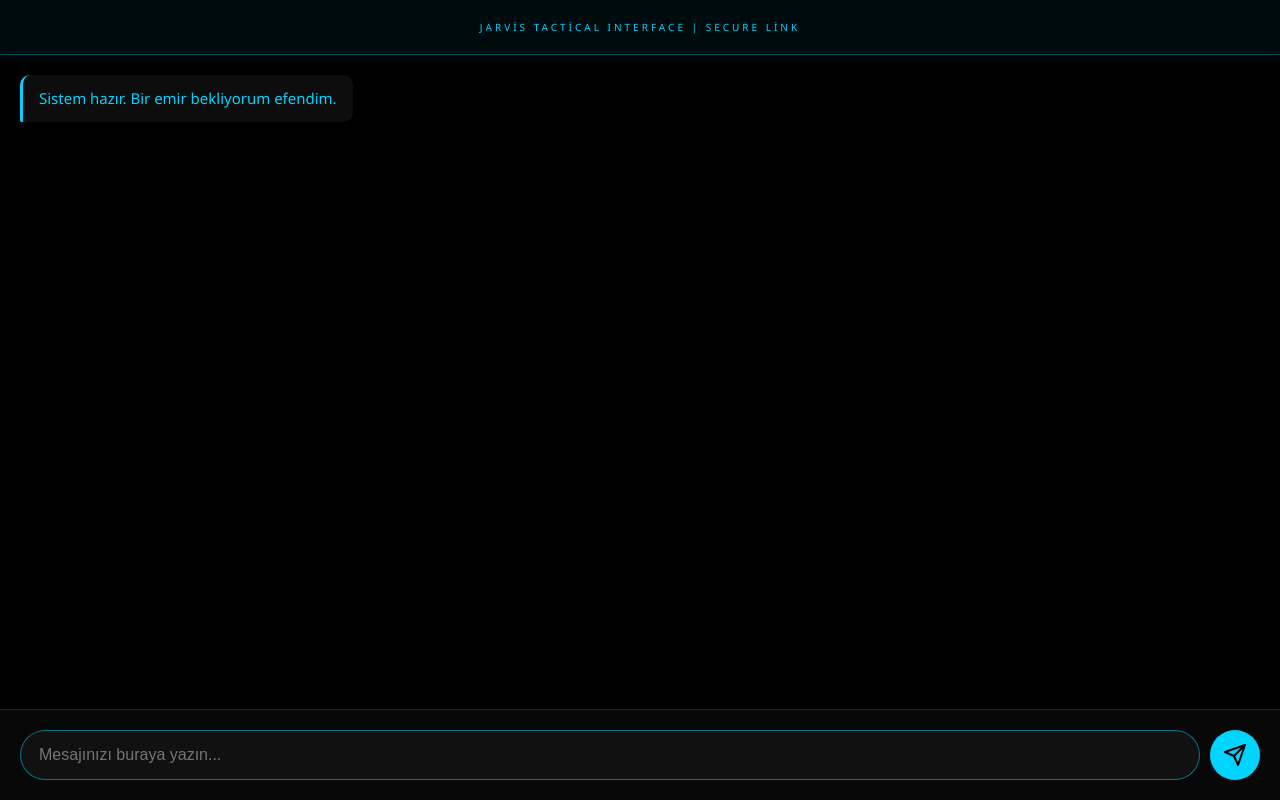
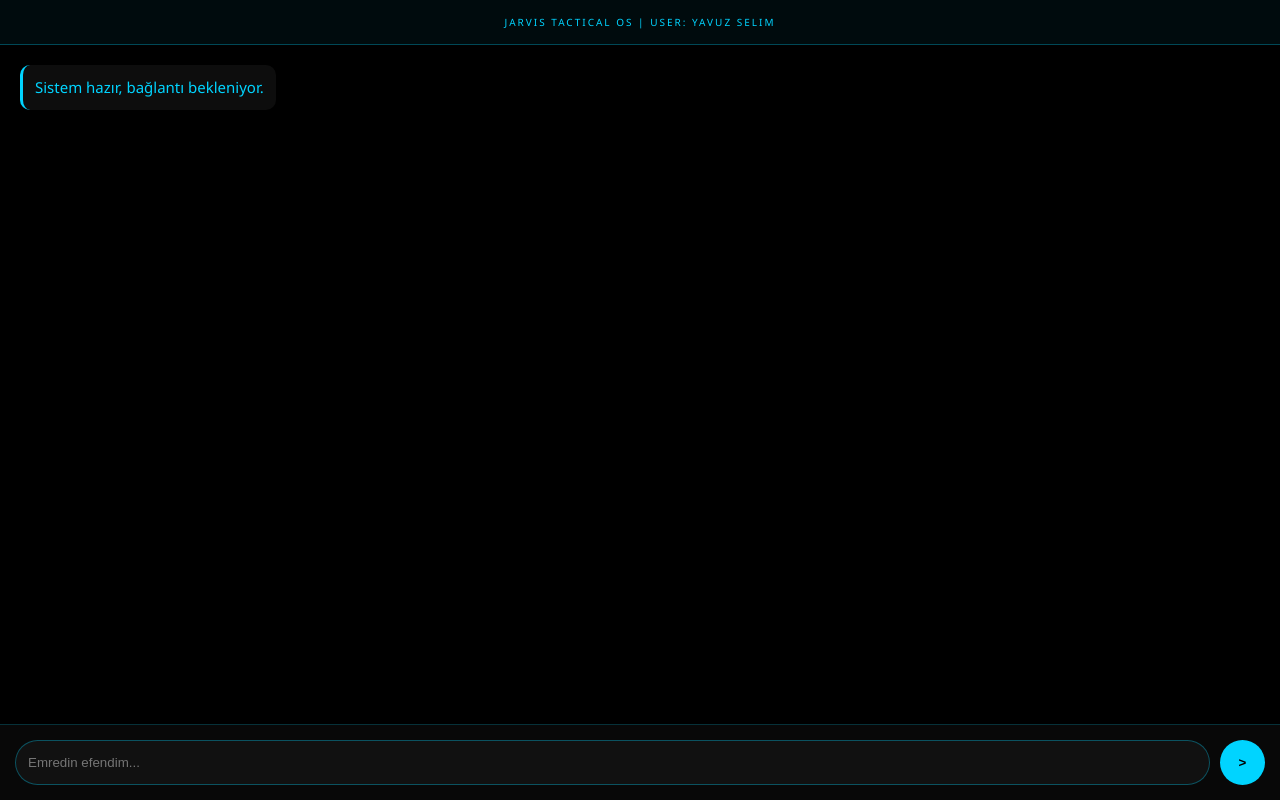
Before and after one commit to yavuzky89/JARVIS-5.0, a plain HTML site: page index.html in a window 1280 px wide. Drawn offline with Linux system fonts and the light colour scheme.

Commit message:
Update index.html

```diff
--- a/index.html
+++ b/index.html
@@ -5,162 +5,73 @@
     <meta name="viewport" content="width=device-width, initial-scale=1.0, maximum-scale=1.0, user-scalable=no">
     <title>JARVIS v2.0 - Yavuz Selim</title>
     <style>
+        /* CSS BURADA */
         * { box-sizing: border-box; margin: 0; padding: 0; -webkit-tap-highlight-color: transparent; }
-
-        body {
-            background: #000;
-            color: #00d4ff;
-            font-family: 'Segoe UI', Roboto, sans-serif;
-            height: 100vh;
-            display: flex;
-            flex-direction: column;
-            overflow: hidden;
-        }
-
-        /* Fütüristik HUD */
-        .hud-header {
-            padding: 20px;
-            border-bottom: 1px solid rgba(0, 212, 255, 0.3);
-            background: rgba(0, 212, 255, 0.05);
-            text-align: center;
-            font-size: 10px;
-            letter-spacing: 3px;
-            text-transform: uppercase;
-            box-shadow: 0 0 15px rgba(0, 212, 255, 0.1);
-        }
-
-        /* Mesaj Alanı */
-        #chat-flow {
-            flex: 1;
-            overflow-y: auto;
-            padding: 20px;
-            display: flex;
-            flex-direction: column;
-            gap: 15px;
-        }
-
-        .bubble {
-            max-width: 85%;
-            padding: 12px 16px;
-            border-radius: 10px;
-            font-size: 15px;
-            line-height: 1.5;
-            position: relative;
-            animation: fadeIn 0.4s ease;
-        }
-
-        @keyframes fadeIn { from { opacity: 0; transform: translateY(10px); } to { opacity: 1; transform: translateY(0); } }
-
-        .user {
-            align-self: flex-end;
-            background: rgba(0, 212, 255, 0.15);
-            border: 1px solid #00d4ff;
-            color: #fff;
-            border-bottom-right-radius: 2px;
-        }
-
-        .jarvis {
-            align-self: flex-start;
-            background: rgba(255, 255, 255, 0.05);
-            border-left: 3px solid #00d4ff;
-            border-bottom-left-radius: 2px;
-        }
-
-        /* Giriş Alanı */
-        .input-container {
-            padding: 20px;
-            background: #080808;
-            border-top: 1px solid rgba(0, 212, 255, 0.2);
-            display: flex;
-            gap: 10px;
-        }
-
-        input {
-            flex: 1;
-            background: #111;
-            border: 1px solid rgba(0, 212, 255, 0.5);
-            color: #fff;
-            padding: 12px 18px;
-            border-radius: 30px;
-            outline: none;
-            font-size: 16px;
-        }
-
-        input:focus { border-color: #00d4ff; box-shadow: 0 0 10px rgba(0, 212, 255, 0.3); }
-
-        button {
-            background: #00d4ff;
-            border: none;
-            width: 50px;
-            height: 50px;
-            border-radius: 50%;
-            cursor: pointer;
-            display: flex;
-            align-items: center;
-            justify-content: center;
-            transition: 0.3s;
-        }
-
-        button:active { transform: scale(0.9); }
-
-        .error { color: #ff4444; border-color: #ff4444; }
+        body { background: #000; color: #00d4ff; font-family: 'Segoe UI', sans-serif; height: 100vh; display: flex; flex-direction: column; overflow: hidden; }
+        .hud-header { padding: 15px; border-bottom: 1px solid rgba(0, 212, 255, 0.3); background: rgba(0, 212, 255, 0.05); text-align: center; font-size: 10px; letter-spacing: 2px; }
+        #chat-flow { flex: 1; overflow-y: auto; padding: 20px; display: flex; flex-direction: column; gap: 15px; }
+        .bubble { max-width: 85%; padding: 12px; border-radius: 10px; font-size: 15px; line-height: 1.4; animation: fadeIn 0.3s ease; }
+        @keyframes fadeIn { from { opacity: 0; transform: translateY(5px); } to { opacity: 1; transform: translateY(0); } }
+        .user { align-self: flex-end; background: rgba(0, 212, 255, 0.1); border: 1px solid #00d4ff; color: #fff; }
+        .jarvis { align-self: flex-start; background: rgba(255, 255, 255, 0.05); border-left: 3px solid #00d4ff; }
+        .input-container { padding: 15px; background: #080808; border-top: 1px solid rgba(0, 212, 255, 0.2); display: flex; gap: 10px; }
+        input { flex: 1; background: #111; border: 1px solid #00d4ff55; color: #fff; padding: 12px; border-radius: 25px; outline: none; }
+        button { background: #00d4ff; border: none; width: 45px; height: 45px; border-radius: 50%; cursor: pointer; font-weight: bold; color: black; }
+        .error { color: #ff4444 !important; border-color: #ff4444 !important; }
     </style>
 </head>
 <body>
 
-<div class="hud-header">Jarvis Tactical Interface | Secure Link</div>
+<div class="hud-header">JARVIS TACTICAL OS | USER: YAVUZ SELIM</div>
 
 <div id="chat-flow">
-    <div class="bubble jarvis">Sistem hazır. Bir emir bekliyorum efendim.</div>
+    <div class="bubble jarvis">Sistem hazır, bağlantı bekleniyor.</div>
 </div>
 
 <div class="input-container">
-    <input type="text" id="userInput" placeholder="Mesajınızı buraya yazın..." autocomplete="off">
-    <button onclick="askJarvis()">
-        <svg width="24" height="24" viewBox="0 0 24 24" fill="none" stroke="black" stroke-width="2" stroke-linecap="round" stroke-linejoin="round"><line x1="22" y1="2" x2="11" y2="13"></line><polygon points="22 2 15 22 11 13 2 9 22 2"></polygon></svg>
-    </button>
+    <input type="text" id="userInput" placeholder="Emredin efendim..." autocomplete="off">
+    <button onclick="askJarvis()">></button>
 </div>
 
 <script>
-    // BURAYA KENDİ API ANAHTARINI YAPIŞTIR
+    /* JAVASCRIPT BURADA */
+
+    // BURADAKİ TIRNAK İÇİNE API KEY'İNİ YAPIŞTIR
     const API_KEY = "AIzaSyATD2uwdKKeTpXu4-mVIOBl8e8sX7JD5qQ";
 
     const input = document.getElementById('userInput');
     const flow = document.getElementById('chat-flow');
 
-    // Enter tuşu ile gönderme
     input.addEventListener("keypress", (e) => { if (e.key === "Enter") askJarvis(); });
 
     async function askJarvis() {
         const message = input.value.trim();
         if (!message) return;
 
-        if (API_KEY === "API_KEY_BURAYA") {
-            addMessage("Hata: Kodun içindeki API_KEY kısmını doldurmadınız!", "jarvis error");
-            return;
-        }
-
-        // Kullanıcı mesajını bas
+        // Kullanıcı mesajı
         addMessage(message, "user");
         input.value = "";
 
-        // Yükleniyor mesajı
-        const loadingId = "load-" + Date.now();
+        // Jarvis İşliyor (Yükleniyor)
+        const loadingId = "id-" + Date.now();
         addMessage("Jarvis analiz ediyor...", "jarvis", loadingId);
 
         try {
-            const response = await fetch(`https://generativelanguage.googleapis.com/v1beta/models/gemini-1.5-flash:generateContent?key=${API_KEY}`, {
+            // Model ve versiyon hatası almamak için en stabil URL:
+            const url = `https://generativelanguage.googleapis.com/v1beta/models/gemini-1.5-flash:generateContent?key=${API_KEY}`;
+
+            const response = await fetch(url, {
                 method: "POST",
                 headers: { "Content-Type": "application/json" },
                 body: JSON.stringify({
-                    contents: [{ parts: [{ text: `Sen Jarvis'sin. Efendin Yavuz Selim'e kısa, zeki ve fütüristik cevaplar ver. Soru: ${message}` }] }]
+                    contents: [{ parts: [{ text: `Sen Tony Stark'ın yardımcısı Jarvis'sin. Efendin Yavuz Selim'e kısa, zeki ve fütüristik cevaplar ver. Soru: ${message}` }] }]
                 })
             });
 
             const data = await response.json();
 
             if (data.error) {
-                document.getElementById(loadingId).innerText = "Sistem Hatası: " + data.error.message;
+                document.getElementById(loadingId).innerText = "Hata: " + data.error.message;
                 document.getElementById(loadingId).classList.add("error");
             } else {
                 const reply = data.candidates[0].content.parts[0].text;
@@ -168,10 +79,9 @@
             }
 
         } catch (err) {
-            document.getElementById(loadingId).innerText = "Bağlantı kesildi. Lütfen ağ ayarlarını kontrol edin.";
+            document.getElementById(loadingId).innerText = "Bağlantı kesildi.";
             document.getElementById(loadingId).classList.add("error");
         }
-
         flow.scrollTop = flow.scrollHeight;
     }
 
```
